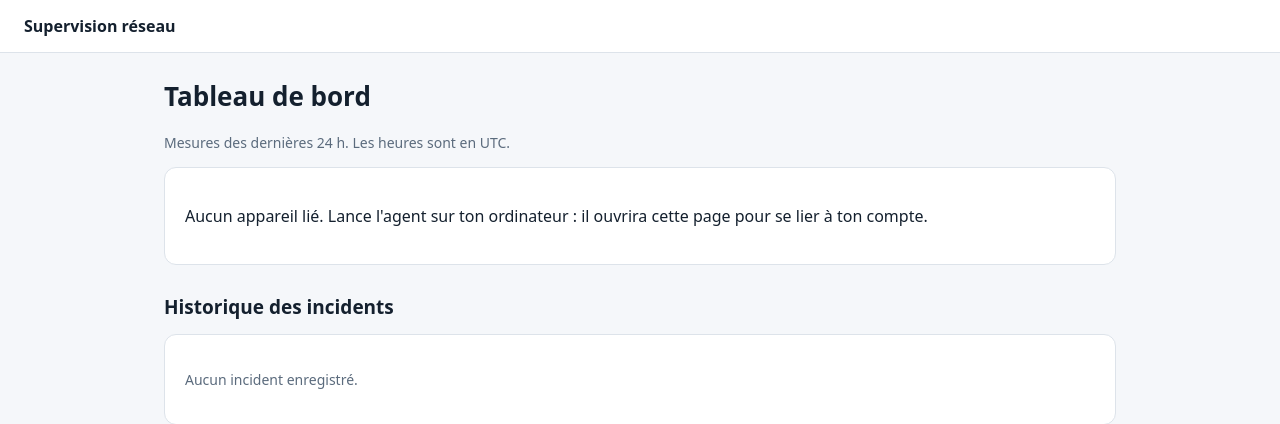
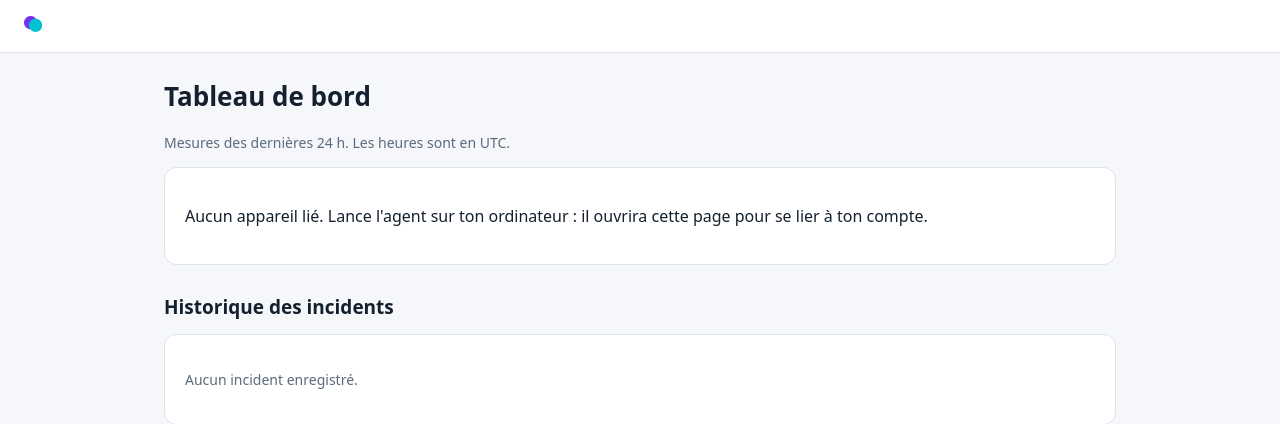
Before and after one commit to Vanibels/Minerve-Server, a Flask app: page /dashboard in a window 1280 px wide. Shown: the top 424 px of the page. Run offline with Flask 3, Linux system fonts and the light colour scheme; the visitor is signed in with stand-in values (Sample User, id 1); data that the repository does not hold is empty; some libraries are stand-ins or nearby versions.

Commit message:
brand update

```diff
--- a/app.py
+++ b/app.py
@@ -1,5 +1,3 @@
-"""Serveur de supervision réseau : API des agents + interface web (Flask, Neon, Vercel)."""
-
 import hashlib
 import hmac
 import math
@@ -11,20 +9,19 @@ from datetime import datetime, timezone
 from functools import wraps
 
 import psycopg
-from flask import (Flask, abort, flash, g, jsonify, redirect, render_template,
-                   request, session, url_for)
+from flask import Flask, abort, flash, g, jsonify, redirect, render_template,request, session, url_for
 from psycopg.rows import dict_row
 from werkzeug.middleware.proxy_fix import ProxyFix
 from werkzeug.security import check_password_hash, generate_password_hash
 
 ON_VERCEL = bool(os.environ.get("VERCEL"))
 if ON_VERCEL and not os.environ.get("SECRET_KEY"):
-    raise RuntimeError("SECRET_KEY doit être défini dans les variables d'environnement Vercel.")
+    raise RuntimeError("SECRET_KEY Variable manquante")
 
 app = Flask(__name__)
 app.wsgi_app = ProxyFix(app.wsgi_app, x_for=1, x_proto=1, x_host=1)
 app.config.update(
-    SECRET_KEY=os.environ.get("SECRET_KEY", "dev-only-change-me"),
+    SECRET_KEY=os.environ.get("SECRET_KEY", "cookies"),
     SESSION_COOKIE_HTTPONLY=True,
     SESSION_COOKIE_SAMESITE="Lax",
     SESSION_COOKIE_SECURE=ON_VERCEL,
@@ -33,11 +30,9 @@ app.config.update(
 
 EMAIL_RE = re.compile(r"^[^@\s]+@[^@\s]+\.[^@\s]+$")
 STATUSES = {"online", "offline", "interface_unavailable"}
-MIN_AGENTS_PER_OPERATOR = 3      # en dessous, pas de comparaison ni d'incident d'opérateur
-OPERATOR_SHARE = 0.5             # part d'agents en incident pour parler d'incident d'opérateur
+MIN_AGENTS_PER_OPERATOR = 3
+OPERATOR_SHARE = 0.5
 
-
-# --- Base de données (Neon) ------------------------------------------------
 def db():
     if "db" not in g:
         g.db = psycopg.connect(os.environ["DATABASE_URL"], autocommit=True, row_factory=dict_row)
@@ -50,8 +45,6 @@ def close_db(_error):
     if conn is not None:
         conn.close()
 
-
-# --- Utilitaires -----------------------------------------------------------
 def sha(value):
     return hashlib.sha256(value.encode("utf-8")).hexdigest()
 
@@ -80,7 +73,6 @@ def text(value, limit=200):
 
 
 def truncate_ip(ip):
-    """Minimisation : on ne garde pas l'adresse publique complète."""
     if not ip:
         return None
     ip = str(ip)[:60]
@@ -100,7 +92,6 @@ def duration_filter(seconds):
     return f"{minutes} min {secs} s" if minutes else f"{secs} s"
 
 
-# --- Sécurité des formulaires web -----------------------------------------
 def csrf_token():
     if "csrf" not in session:
         session["csrf"] = secrets.token_urlsafe(24)
@@ -143,7 +134,6 @@ def start_session(user_id):
 
 
 def link_pending_claim(user_id):
-    """Lie à ce compte l'agent dont le code de liaison est en attente dans la session."""
     code = session.pop("claim", None)
     if not code:
         return None
@@ -154,8 +144,6 @@ def link_pending_claim(user_id):
     ).fetchone()
     return (row["hostname"] or "Appareil") if row else None
 
-
-# --- Pages : comptes -------------------------------------------------------
 @app.route("/")
 def index():
     return redirect(url_for("dashboard" if session.get("user_id") else "login"))
@@ -211,7 +199,6 @@ def logout():
 
 @app.route("/link/<code>", methods=["GET", "POST"])
 def link(code):
-    """Page ouverte par l'agent à sa première connexion."""
     agent = db().execute(
         "SELECT hostname, os, interface, kind FROM agents WHERE claim_hash = %s AND user_id IS NULL",
         (sha(code),),
@@ -232,10 +219,7 @@ def link(code):
         return redirect(url_for("dashboard"))
     return render_template("link.html", agent=agent)
 
-
-# --- Page : tableau de bord ------------------------------------------------
 def incident_scope(incident, user_id):
-    """Portée d'un incident : appareil, foyer (compte) ou opérateur."""
     end = incident["ended_at"] or datetime.now(timezone.utc)
     if incident["asn"]:
         active = db().execute(
@@ -318,8 +302,6 @@ def dashboard():
     return render_template("dashboard.html", devices=devices, home=home,
                            operators=list(operators.values()), incidents=incidents)
 
-
-# --- API des agents --------------------------------------------------------
 def agent_auth():
     uid = request.headers.get("X-Agent-UID", "")
     header = request.headers.get("Authorization", "")
--- a/templates/base.html
+++ b/templates/base.html
@@ -3,7 +3,8 @@
 <head>
 <meta charset="utf-8">
 <meta name="viewport" content="width=device-width, initial-scale=1">
-<title>{% block title %}Supervision réseau{% endblock %}</title>
+<link rel="shortcut icon" href="../static/Minerve.png" type="image/x-icon">
+<title>{% block title %} | Minerve{% endblock %}</title>
 <style>
 :root{--bg:#f5f7fa;--card:#fff;--text:#14202e;--muted:#5b6b7d;--line:#dde3ea;--accent:#2f6fed;--ok:#1a7f4b;--bad:#c0392b;--warn:#b7791f}
 @media (prefers-color-scheme:dark){:root{--bg:#0e1722;--card:#16212e;--text:#e8eef5;--muted:#9fb0c3;--line:#2a3a4c;--accent:#6aa0ff;--ok:#4cc38a;--bad:#ff7a6b;--warn:#f0b35a}}
@@ -37,7 +38,7 @@ th{color:var(--muted);font-weight:600}
 </head>
 <body>
 <header>
-<a class="brand" href="/">Supervision réseau</a>
+<a class="brand" href="/"><img src="../static/Minerve-full.png"></a>
 {% if g.user %}
 <span class="muted">{{ g.user.email }}</span>
 <form method="post" action="/logout"><input type="hidden" name="csrf" value="{{ csrf_token() }}"><button class="link">Déconnexion</button></form>
```
Also changed, not shown: static/Minerve-full.png (added), static/Minerve.png (added).
